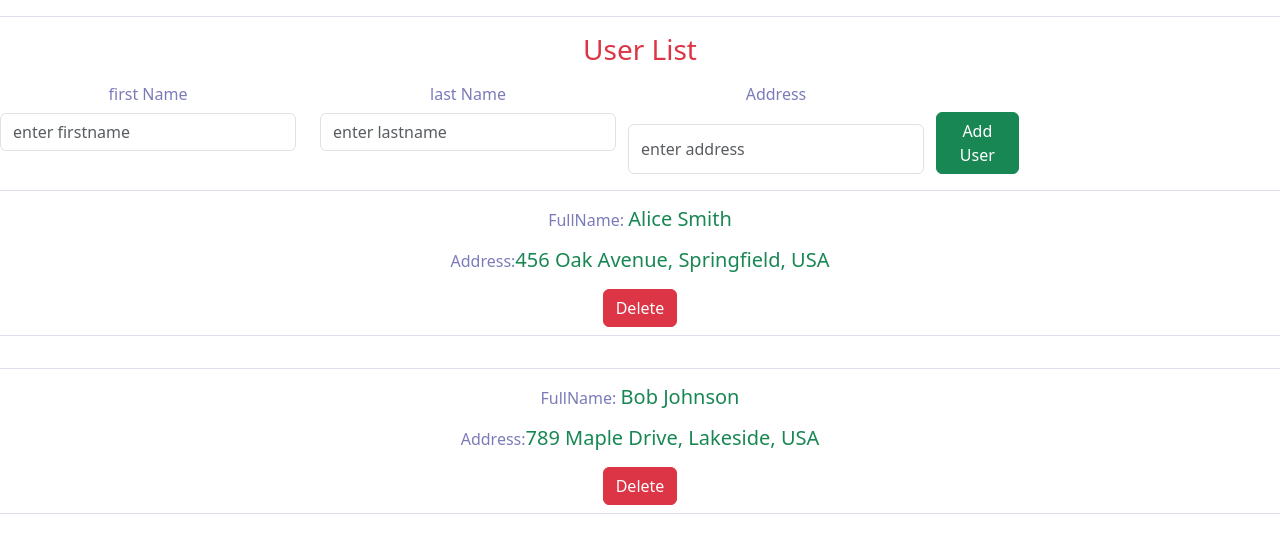
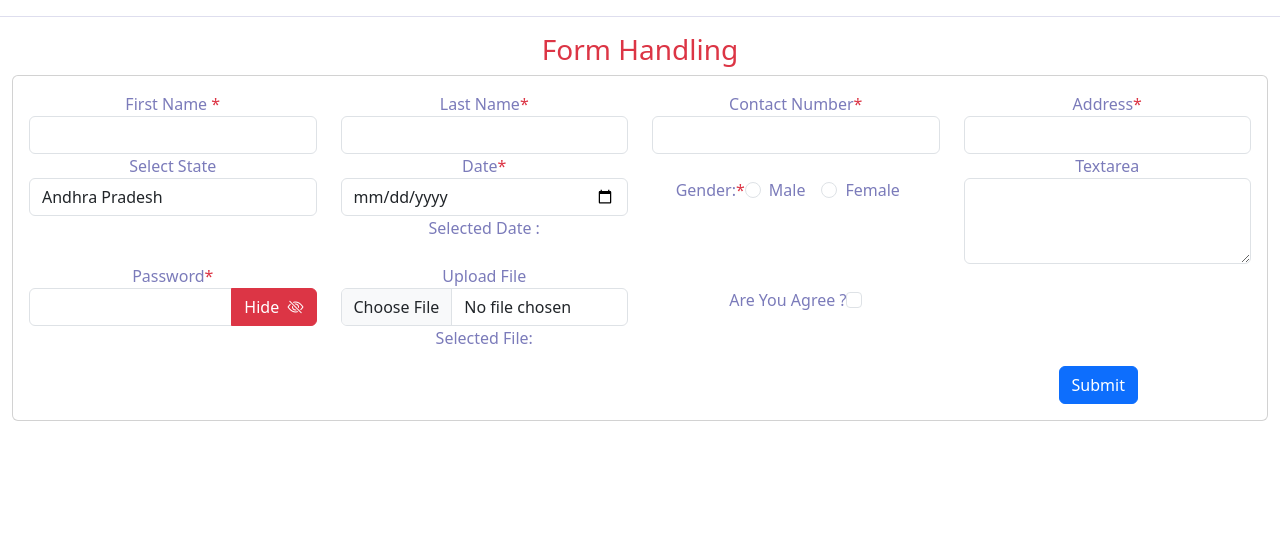
Before and after one commit to sjoshi704/reactpractice, a React (Create React App) app: page / in a window 1280 px wide. Shown: the top 544 px of the page. Built offline with nearby package versions, Linux system fonts and the light colour scheme.

Commit message:
Form Handling

```diff
--- a/package.json
+++ b/package.json
@@ -7,6 +7,7 @@
     "@testing-library/react": "^13.4.0",
     "@testing-library/user-event": "^13.5.0",
     "bootstrap": "^5.3.3",
+    "bootstrap-icons": "^1.11.3",
     "react": "^18.3.1",
     "react-dom": "^18.3.1",
     "react-scripts": "5.0.1",
--- a/src/App.js
+++ b/src/App.js
@@ -2,13 +2,15 @@ import logo from "./logo.svg";
 import "./App.css";
 import "bootstrap/dist/css/bootstrap.min.css";
 import "bootstrap/dist/js/bootstrap.bundle.min";
+import "../node_modules/bootstrap-icons/font/bootstrap-icons.css";
 // import { Counter } from "./counter/counter";
 // import { Greetings } from "./Greeting";
 // import { Flag } from "./flag/flag";
 // import { ConditinalFlag } from "./flag/conditionalFlagTrueFalse";
 // import { UserProfile } from "./UserProfile/userProfile";
-import { ToDoLists } from "./ToDoLists/ToDoLists";
-import { UserList } from "./UserProfile/UserList";
+// import { ToDoLists } from "./ToDoLists/ToDoLists";
+// import { UserList } from "./UserProfile/UserList";
+import {FormHandling} from "./FormHandling/FormHandling";
 
 
 function App() {
@@ -57,8 +59,9 @@ function App() {
 
       {/* <ToDoLists> </ToDoLists> */}
       <hr></hr>
-      <UserList> </UserList>
+      {/* <UserList> </UserList> */}
       {/* <hr></hr> */}
+      <FormHandling> </FormHandling>
     </div>
   );
 }
--- /dev/null
+++ b/src/FormHandling/FormHandling.js
@@ -0,0 +1,123 @@
+import React, { useState } from 'react';
+import { indianStates } from './states';
+
+export function FormHandling() {
+  console.log(indianStates);
+  const [formInput, setFormInput] = useState({
+
+    fname: "",
+    lname: "",
+    ContactNo: "",
+    state: "",
+    address: "",
+    gender: "",
+    textarea: "",
+    password: "",
+    file_upload: "",
+    checkbox: true,
+  });
+
+  const onInputChange = (e) => {
+    const { name, value, checked, type } = e.target;
+    // console.log(name, value, checked, type);
+    formInput[name] = type === "checkbox" ? checked : value;
+    setFormInput({ ...formInput });
+  }
+  // console.log(formInput)
+  const [showPassword, setShowPassword] = useState("pass");
+  const [selectedFile, setSelectedFile] = useState(null);
+  const handleFileChanged = (e) => {
+    setSelectedFile(e.target.files[0]);
+  }
+  return <>
+    <div className="container">
+      <h3 className="text-danger">Form Handling </h3>
+    </div>
+    <div className="container-fluid">
+
+      <div className='card card-body'>
+        <form>
+          <div className="row">
+            <div className="col-md-3">
+              <label htmlFor="text">First Name</label> <span className="text-danger">*</span>
+              <input type="text" className="form-control" id="fname" name="fname" value={formInput.fname} onChange={onInputChange} />
+            </div>
+
+            <div className="col-md-3">
+              <label htmlFor="text">Last Name</label><span className="text-danger">*</span>
+              <input type="text" className="form-control" id="lname" name="lname" onChange={onInputChange} value={formInput.lname} />
+            </div>
+            <div className="col-md-3">
+              <label htmlFor="number">Contact Number</label><span className="text-danger">*</span>
+              <input type="text" className="form-control" id="ContactNo" name="ContactNo" onChange={onInputChange} value={formInput.ContactNo} />
+            </div>
+
+            <div className="col-md-3">
+              <label htmlFor="text">Address</label><span className="text-danger">*</span>
+              <input type="text" className="form-control" id="address" name="address" onChange={onInputChange} value={formInput.address} />
+            </div>
+            <div className="col-md-3">
+              <label htmlFor="select">Select State </label>
+              <select className="form-control" id="state" name="state" onChange={onInputChange} value={formInput.state} >
+                <option disabled> Select State</option>
+                {
+                  indianStates.map((state, index) => {
+                    return <option value={state} key={index}> {state}</option>
+                  })
+                }
+              </select>
+            </div>
+            <div className="col-md-3">
+              <label htmlFor="date"> Date</label><span className="text-danger">*</span>
+              <input type="date" className="form-control" id="date" onChange={onInputChange} name="date" value={formInput.date} />
+              <p> Selected Date :<span className='text-danger'> {formInput.date}</span></p>
+
+            </div>
+            <div className="col-md-3 mt-4">
+              <label>Gender:</label><span className="text-danger">*</span>
+              <div className="form-check form-check-inline">
+                <input
+                  className="form-check-input" checked={formInput.gender === "male"} type="radio" id="gender" name="gender" value="male" onChange={onInputChange} />
+                <label className="form-check-label" htmlFor="male">Male</label>
+              </div>
+              <div className="form-check form-check-inline">
+                <input
+                  className="form-check-input" type="radio" checked={formInput.gender === "female"} id="female" name="gender" value="female" onChange={onInputChange} />
+                <label className="form-check-label" htmlFor="female">Female</label>
+              </div>
+            </div>
+
+            <div className="col-md-3">
+              <label htmlFor="textarea">Textarea</label>
+              <textarea className="form-control" id="textarea" onChange={onInputChange} name="textarea" rows="3" ></textarea>
+            </div>
+            <div className="col-md-3">
+              <label htmlFor="password">Password</label><span className="text-danger">*</span>
+              <div className="input-group">
+                <input type={showPassword ? "text" : "password"} className="form-control" id="password" name="password" />
+                {showPassword ? <button className="btn btn-danger" onClick={() => { setShowPassword(!"pass") }} type="button"> Hide &nbsp;<i className="bi bi-eye-slash"></i></button> : <button className="btn btn-danger" onClick={() => { setShowPassword(true) }} type="button">Show &nbsp; <i className="bi bi-eye-fill"></i></button>}
+
+              </div>
+            </div>
+            <div className="col-md-3">
+              <div className="form-group">
+                <label htmlFor="file"> Upload File</label>
+                <input type="file" className="form-control" onChange={handleFileChanged} id="file_upload" />
+                <p> Selected File: <span className='text-danger'> {selectedFile?.name}</span></p>
+              </div>
+            </div>
+            <div className="col-md-3 mt-4">
+              <label htmlFor="checkbox">  Are You Agree ? </label>
+              <input type="checkbox" className="form-check-input" id="checkbox" onChange={onInputChange} value={formInput.checkbox} name="checkbox" />
+            </div>
+            <div className="d-flex justify-content-end">
+              <div className="col-md-3">
+                <button type="submit" className="btn btn-primary">Submit</button>
+              </div>
+            </div>
+          </div>
+        </form>
+      </div>
+    </div>
+  </>
+}
--- /dev/null
+++ b/src/FormHandling/states.js
@@ -0,0 +1,38 @@
+export const indianStates = [
+    "Andhra Pradesh",
+    "Arunachal Pradesh",
+    "Assam",
+    "Bihar",
+    "Chhattisgarh",
+    "Goa",
+    "Gujarat",
+    "Haryana",
+    "Himachal Pradesh",
+    "Jharkhand",
+    "Karnataka",
+    "Kerala",
+    "Madhya Pradesh",
+    "Maharashtra",
+    "Manipur",
+    "Meghalaya",
+    "Mizoram",
+    "Nagaland",
+    "Odisha",
+    "Punjab",
+    "Rajasthan",
+    "Sikkim",
+    "Tamil Nadu",
+    "Telangana",
+    "Tripura",
+    "Uttar Pradesh",
+    "Uttarakhand",
+    "West Bengal",
+    "Andaman and Nicobar Islands",
+    "Chandigarh",
+    "Dadra and Nagar Haveli and Daman and Diu",
+    "Delhi",
+    "Lakshadweep",
+    "Puducherry",
+    "Ladakh",
+    "Jammu and Kashmir"
+  ];
```
Also changed, not shown: src/demo.html (added, +16 -0 lines), 1 other file (tests, documents, lock files or other folders).
